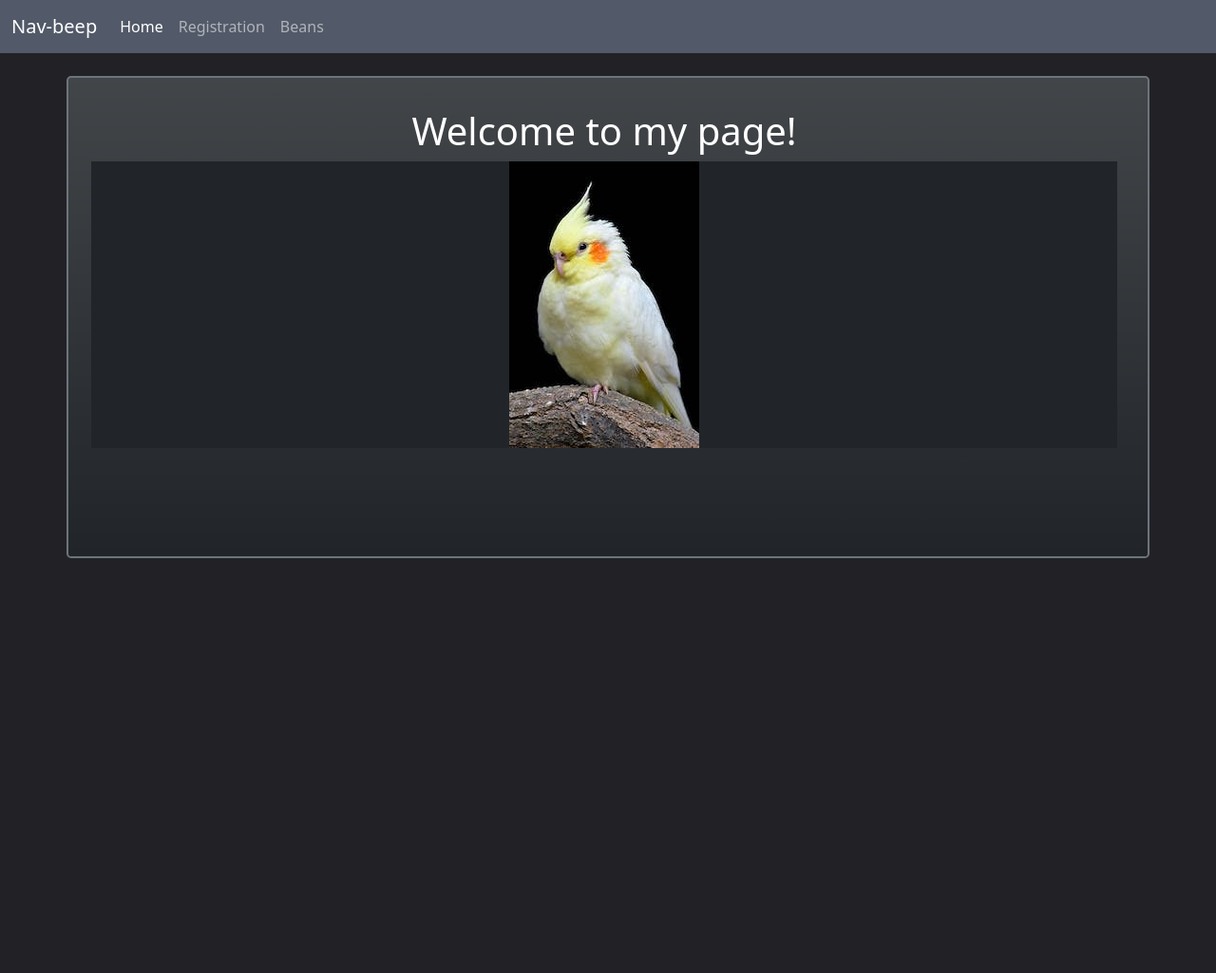
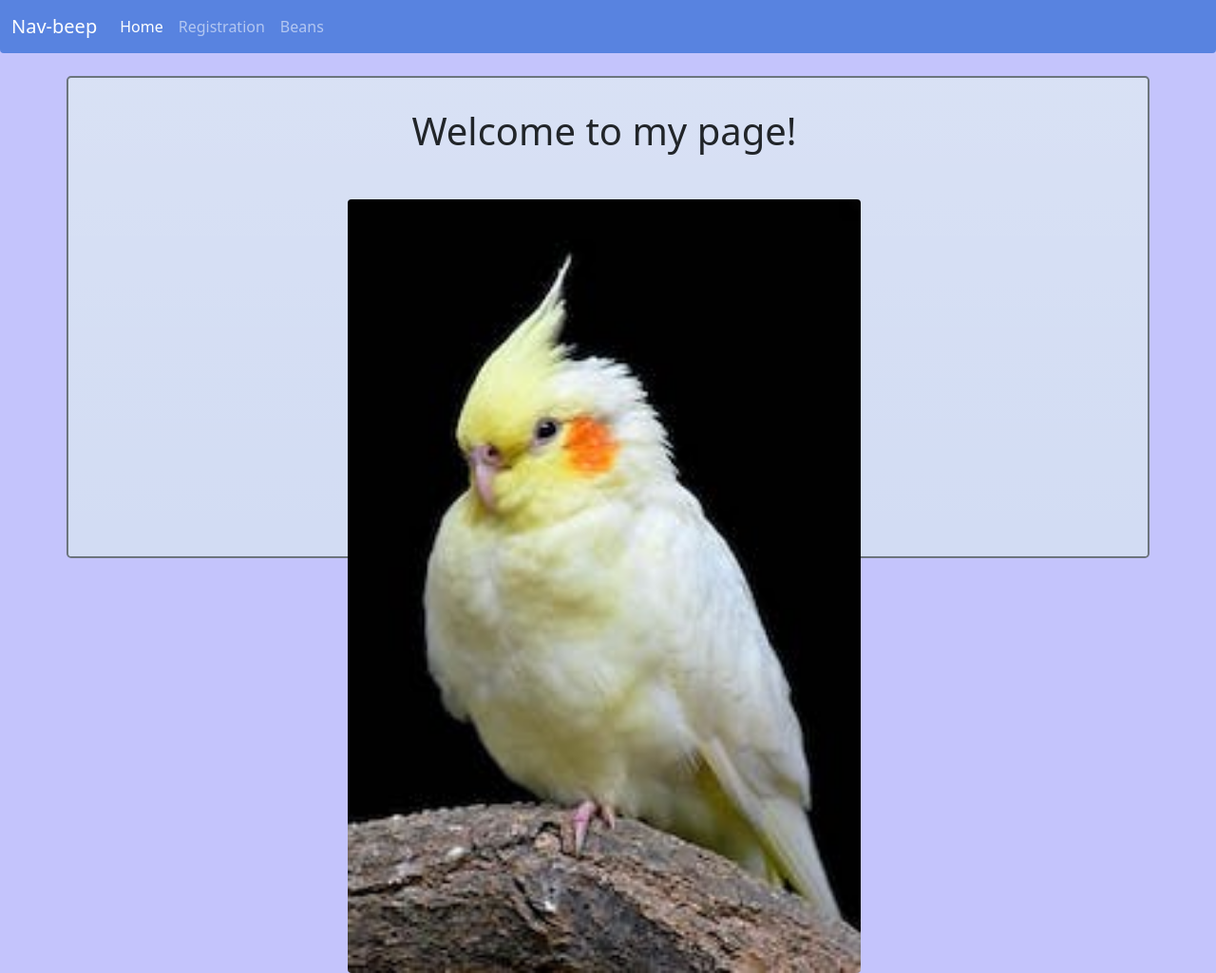
Before and after one commit to Navi-beep/phone_book, a Flask app: page / in a window 1280 px wide. Shown: the whole page at 95% size. Before the commit the page ends 588 px from the top, so only its background shows below. Run offline with Flask 2, Linux system fonts and the light colour scheme; some libraries are stand-ins or nearby versions.

Commit message:
changed colors

```diff
--- a/app/templates/base.html
+++ b/app/templates/base.html
@@ -10,11 +10,11 @@
         <!--<link rel="stylesheet" href="assets/css/style.css">-->
         <title>{% block title %}{% endblock title %}</title>
     </head>
-    <body class="body" style="background-color: #222226;">
+    <body class="body" style="background-color: #c4c4fc;">
 
-        <nav class="navbar navbar-expand-lg navbar-dark" style="background-color: #525968;">
+        <nav class="navbar navbar-expand-lg navbar-dark rounded-bottom" style="background-color: #5883e0;">
                 <div class="container-fluid">
-                <a class="navbar-brand" href="/app/templates/index.html">Nav-beep</a>
+                <a class="navbar-brand" href="/">Nav-beep</a>
                 <button class="navbar-toggler" type="button" data-bs-toggle="collapse" data-bs-target="#navbarText" aria-controls="navbarText" aria-expanded="false" aria-label="Toggle navigation">
                     <span class="navbar-toggler-icon"></span>
                 </button>
@@ -31,7 +31,7 @@
 
 
 
-        <div class="d-flex text-white align-items-center container mt-4 text-center bg-dark bg-gradient border border-secondary border-2 rounded-3">
+        <div class="d-flex text-dark align-items-center container mt-4 text-center border border-secondary border-2 rounded-3 bg-gradient" style="background-color: #d2dcf3;">
             <div class="row w-100">
                 <div class="mt-3 m-2 p-3 text-center" style="height: 480px;">
             {% block content %}
--- a/app/templates/index.html
+++ b/app/templates/index.html
@@ -6,9 +6,8 @@
 {% block content %}
 
 <h1 class="h1">Welcome to my page!</h1>
-<div class="bird bg-dark">
-<img src="{{url_for('static', filename='cockatiel.jpg')}}"/>
-</div>
-
+    <div class="bird mt-5">
+        <img src="{{url_for('static', filename='cockatiel.jpg')}}" alt="cutebird" class="bird rounded w-50"/>
+    </div>
 
 {% endblock content %}
```
